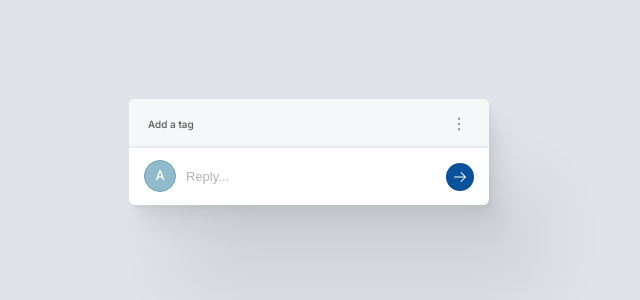
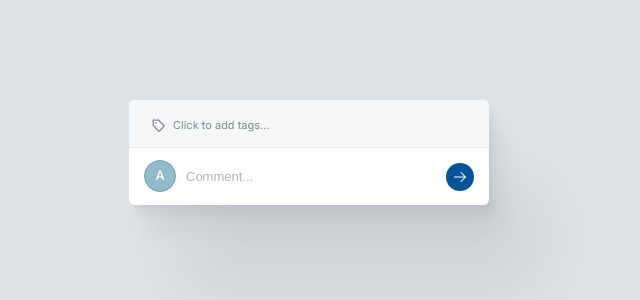
Before and after one commit to recogito/wireframing, a React (Vite) app: page / in a window 1280 px wide. Shown: the part 248-548 px from the top of the page, without its empty margins (331-971 px from the left). Built offline with nearby package versions, Linux system fonts and the light colour scheme.

Commit message:
Empty popup state

```diff
--- a/src/AnnotationPopup/EmptyPopup.css
+++ b/src/AnnotationPopup/EmptyPopup.css
@@ -0,0 +1,3 @@
+.annotation-popup.empty .annotation-tag-list {
+  border-bottom: none;
+}
--- a/src/AnnotationPopup/EmptyPopup.tsx
+++ b/src/AnnotationPopup/EmptyPopup.tsx
@@ -7,9 +7,9 @@ import './EmptyPopup.css';
 export const EmptyPopup = () => {
 
   return (
-    <div className="annotation-popup">
+    <div className="annotation-popup empty">
       <EditableTagList />
-      <ReplyForm />
+      <ReplyForm placeholder="Comment..." />
     </div>
   )
 
--- a/src/AnnotationPopup/ReplyForm/ReplyForm.tsx
+++ b/src/AnnotationPopup/ReplyForm/ReplyForm.tsx
@@ -3,7 +3,13 @@ import { Avatar } from '../Avatar';
 
 import './ReplyForm.css';
 
-export const ReplyForm = () => {
+interface ReplyFormProps {
+
+  placeholder?: string
+
+}
+
+export const ReplyForm = (props: ReplyFormProps) => {
 
   return (
     <form className="annotation-reply-form no-drag">
@@ -11,7 +17,7 @@ export const ReplyForm = () => {
 
       <textarea
         rows={1}
-        placeholder="Reply..." />
+        placeholder={props.placeholder || 'Reply...'} />
 
       <div className="send">
         <button>
--- a/src/AnnotationPopup/TagList/EditableTagList.css
+++ b/src/AnnotationPopup/TagList/EditableTagList.css
@@ -0,0 +1,10 @@
+.annotation-tag-list.editable li {
+  color: var(--font-light);
+  font-size: 11px;
+  font-weight: 400;
+}
+
+.annotation-tag-list.editable svg {
+  vertical-align: text-bottom;
+  padding: 0 8px 0 3px;
+}
--- a/src/AnnotationPopup/TagList/EditableTagList.tsx
+++ b/src/AnnotationPopup/TagList/EditableTagList.tsx
@@ -1,5 +1,4 @@
-import { DotsThreeVertical } from '@phosphor-icons/react';
-import { Tag } from './Tag';
+import { Tag } from '@phosphor-icons/react';
 
 import './TagList.css';
 import './EditableTagList.css';
@@ -9,12 +8,8 @@ export const EditableTagList = () => {
   return (
     <div className="annotation-tag-list editable">
       <ul>
-        <li className="more">Add a tag</li>
+        <li className="more"><Tag size={14} weight="bold" />Click to add tags...</li>
       </ul>
-
-      <div className="actions">
-        <DotsThreeVertical size={20} weight="bold" />
-      </div>
     </div>
   )
 
```
